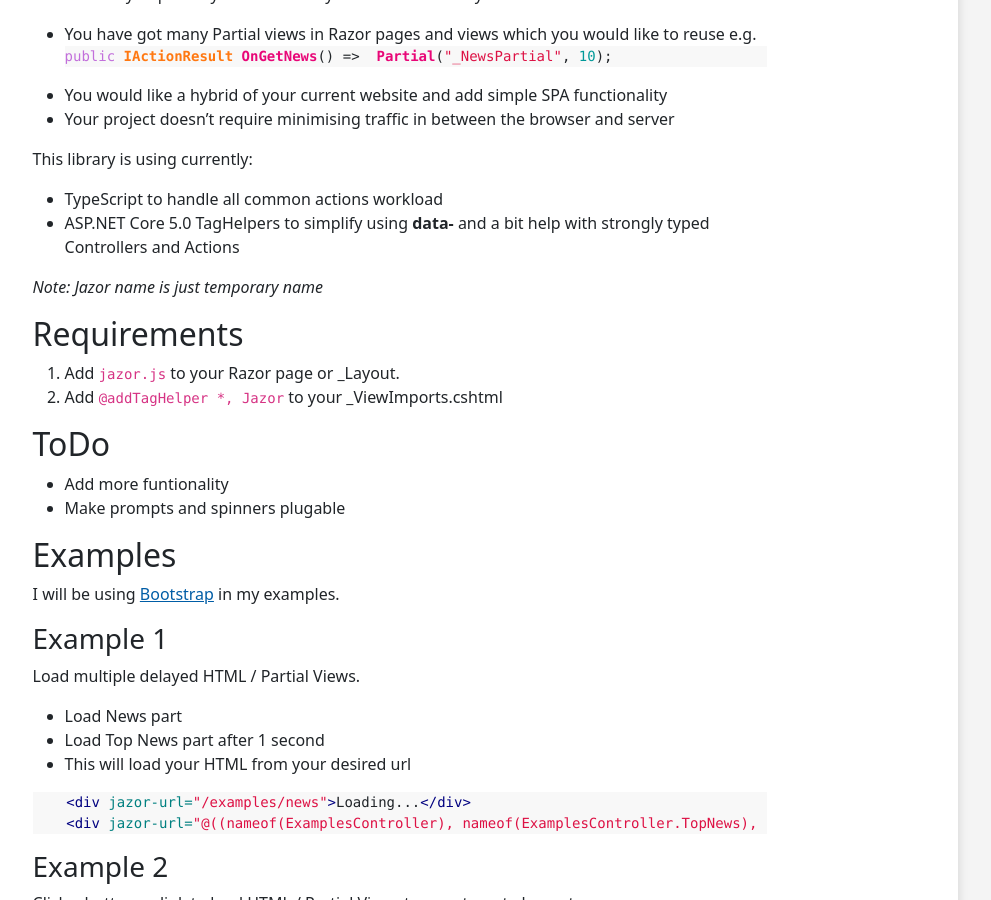
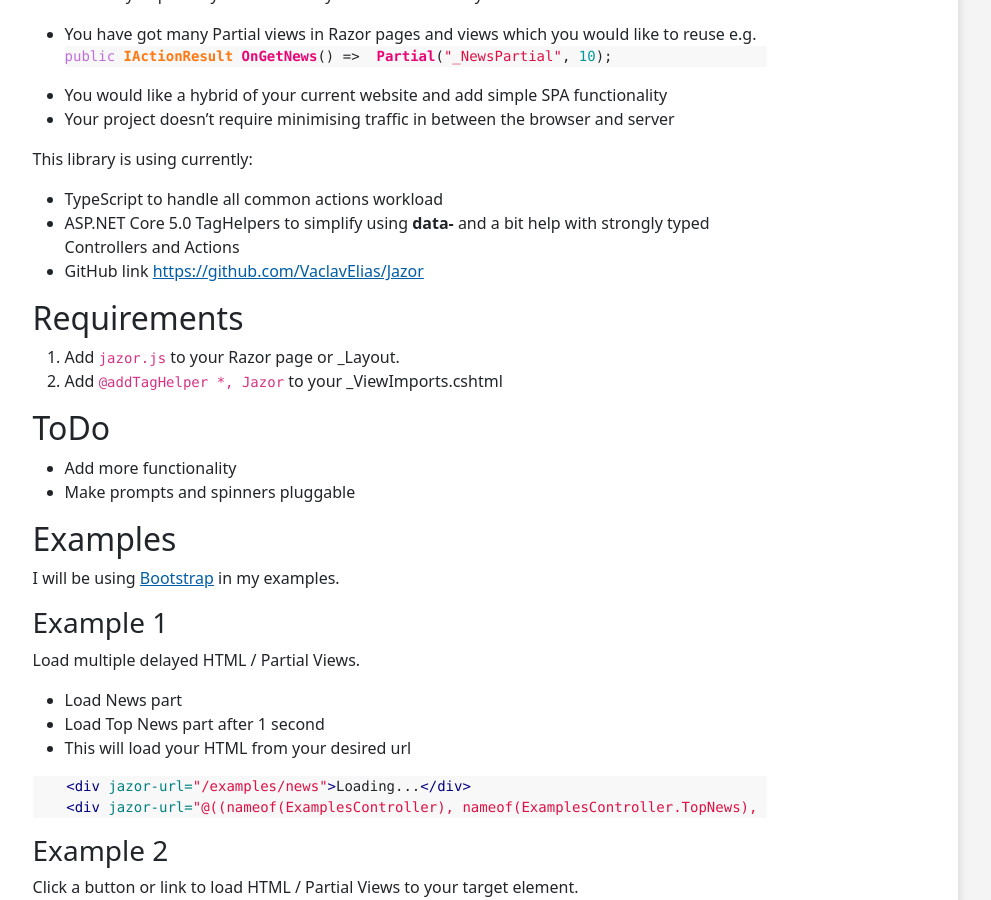
Before and after one commit to VaclavElias/vaclavelias.github.io, a Jekyll site: the page built from _posts/2020-10-31-jazor-experiment.md, in a window 1280 px wide and 900 px high, scrolled down 549 px. Shown: the whole window, without its empty margins (240-1231 px from the left). Built offline with Jekyll 4.4.1, drawn with Linux system fonts in a browser that asks for light colours.

Commit message:
Content updated

````diff
--- a/_posts/2020-10-31-jazor-experiment.md
+++ b/_posts/2020-10-31-jazor-experiment.md
@@ -25,8 +25,8 @@ This library is using currently:
 
 - TypeScript to handle all common actions workload
 - ASP.NET Core 5.0 TagHelpers to simplify using **data-** and a bit help with strongly typed Controllers and Actions
+- GitHub link [https://github.com/VaclavElias/Jazor](https://github.com/VaclavElias/Jazor)
 
-_Note: Jazor name is just temporary name_
 
 ## Requirements
 
@@ -34,8 +34,8 @@ _Note: Jazor name is just temporary name_
 2. Add ```@addTagHelper *, Jazor``` to your _ViewImports.cshtml
 
 ## ToDo
-- Add more funtionality
-- Make prompts and spinners plugable
+- Add more functionality
+- Make prompts and spinners pluggable
 
 ## Examples
 I will be using [Bootstrap](https://getbootstrap.com/) in my examples.
````
Also changed, not shown: _posts/2019-06-11-visual-studio-debugger-enumerable-visualizer.md (added, +8 -0 lines), about.md (+3 -3 lines).
